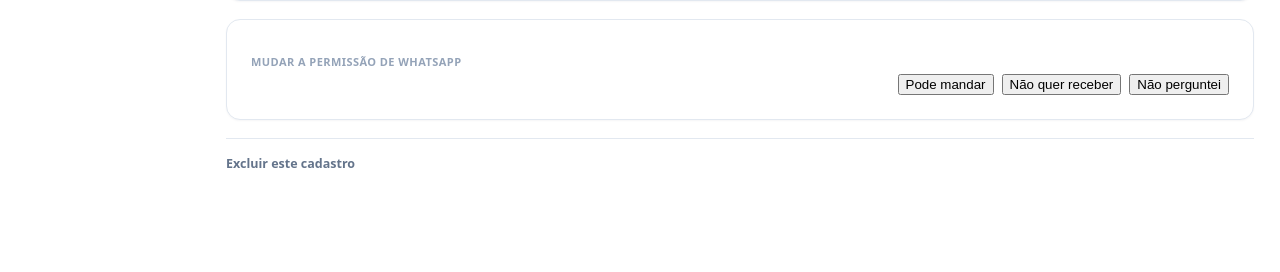
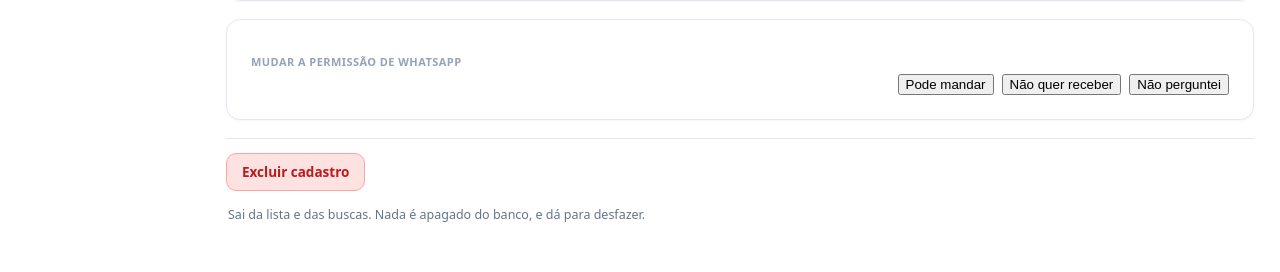
Before and after one commit to gacherubini/bbdente, a FastAPI app: template app/templates/paciente_editar.html in a window 1280 px wide. Shown: the part 917-1189 px from the top of the page. Before the commit the page ends 1085 px from the top, so only its background shows below. Run offline with FastAPI, Linux system fonts and the light colour scheme; the template is opened without the code that fills it, so the values that code supplies are empty.

Commit message:
fix: o botão de excluir agora é achável
O caminho anterior era link cinza no rodapé da ficha, três níveis fundo:
lista → odontograma → editar cadastro → rolar até o fim. Quem sabia que a
funcionalidade existia foi procurar e não achou. Discreto virou escondido.

A separação do "Salvar" por uma borda é o que evita o clique por engano;
apagar o peso visual do botão não era necessário para isso.

- Na ficha, botão vermelho no lugar do link, com uma linha dizendo o que
  a exclusão faz e não faz.
- Na lista, um × no fim de cada linha que abre a tela de confirmação.
  Resolve o caso real, que é limpar duplicata a partir da busca sem
  entrar em cada ficha. `stopPropagation` porque a <tr> inteira leva ao
  odontograma.
- O × é mais forte que o do histórico (.6 contra .45): aquele vive numa
  tabela pequena, este tem de ser achado em meio a 5.561 nomes. E clicar
  aqui é barato — abre confirmação, não exclui.

Co-Authored-By: Claude Opus 5 (1M context) <noreply@anthropic.com>
Claude-Session: https://claude.ai/code/session_01NgqYmttpnEZBxRBXP81DyQ

```diff
--- a/app/static/bddente.css
+++ b/app/static/bddente.css
@@ -1539,13 +1539,51 @@ button.destrutivo:hover { background: #991B1B; }
   padding-top: 14px;
   border-top: 1px solid var(--borda);
 }
-a.link-excluir {
+a.botao-destrutivo {
+  display: inline-block;
+  background: #FEE2E2;
+  color: #B91C1C;
+  border: 1px solid #FCA5A5;
+  border-radius: var(--raio);
+  padding: 9px 15px;
+  font-size: 13.5px;
+  font-weight: 600;
+  text-decoration: none;
+}
+a.botao-destrutivo:hover { background: #B91C1C; color: #fff; border-color: #B91C1C; }
+
+/* O x no fim da linha da lista. Mesma logica do .excluir-lancamento: sempre
+   visivel, fraco no repouso, vermelho debaixo do cursor. Escondido ate o hover
+   e invisivel no toque, onde hover nao existe. */
+.col-excluir { width: 30px; text-align: right; }
+a.excluir-linha {
+  display: inline-block;
   color: var(--texto-fraco);
-  font-size: 12.5px;
-  font-weight: 600;
+  font-size: 17px;
+  line-height: 1;
+  padding: 2px 6px;
+  border-radius: 6px;
   text-decoration: none;
-}
-a.link-excluir:hover { color: #B91C1C; }
+  /* Mais forte que o .excluir-lancamento (.45) de proposito. Aquele fica numa
+     tabela pequena de um paciente so; este tem de ser achado por quem varre uma
+     lista. E o clique aqui e barato: abre a tela de confirmacao, nao exclui —
+     entao errar o alvo nao custa nada, e sumir custa a funcionalidade. */
+  opacity: .6;
+}
+tr:hover a.excluir-linha { opacity: 1; }
+a.excluir-linha:hover,
+a.excluir-linha:focus-visible { opacity: 1; color: #B91C1C; background: #FEE2E2; }
+
+/* Rotulo que so o leitor de tela le: a coluna nao tem titulo visivel de
+   proposito, mas cabecalho vazio deixa a tabela sem sentido para quem navega
+   por audio. */
+.oculto-visual {
+  position: absolute;
+  width: 1px; height: 1px;
+  overflow: hidden;
+  clip: rect(0 0 0 0);
+  white-space: nowrap;
+}
 .nota-exclusao {
   color: var(--texto-fraco);
   font-size: 12.5px;
--- a/app/templates/paciente_editar.html
+++ b/app/templates/paciente_editar.html
@@ -85,12 +85,19 @@
   </div>
 </form>
 
-{# Link, e nao botao, e no rodape: excluir e o vizinho perigoso do "Salvar", e
-   um botao aqui seria apertado por engano por quem so veio corrigir telefone.
-   Sem confirm() do navegador — a tela do outro lado mostra os numeros. #}
+{# Botao de verdade, fora do cartao e depois de uma borda.
+
+   A primeira versao disto era um link cinza, pela ideia de que acao destrutiva
+   perto do "Salvar" seria apertada por engano. Deu errado do outro lado: quem
+   PROCURAVA a acao nao a encontrava. A separacao resolve o tropeco; apagar o
+   botao nao era necessario para isso. Sem confirm() do navegador — a tela do
+   outro lado mostra o que esta pendurado na ficha. #}
 <div class="rodape-perigoso">
-  <a class="link-excluir" href="/pacientes/{{ paciente.id }}/excluir">
-    Excluir este cadastro
+  <a class="botao-destrutivo" href="/pacientes/{{ paciente.id }}/excluir">
+    Excluir cadastro
   </a>
+  <p class="nota-exclusao">
+    Sai da lista e das buscas. Nada é apagado do banco, e dá para desfazer.
+  </p>
 </div>
 {% endblock %}
```
Also changed, not shown: app/templates/pacientes.html (+13 -1 lines), tests/pacientes/test_excluir_paciente.py (+55 -0 lines).
